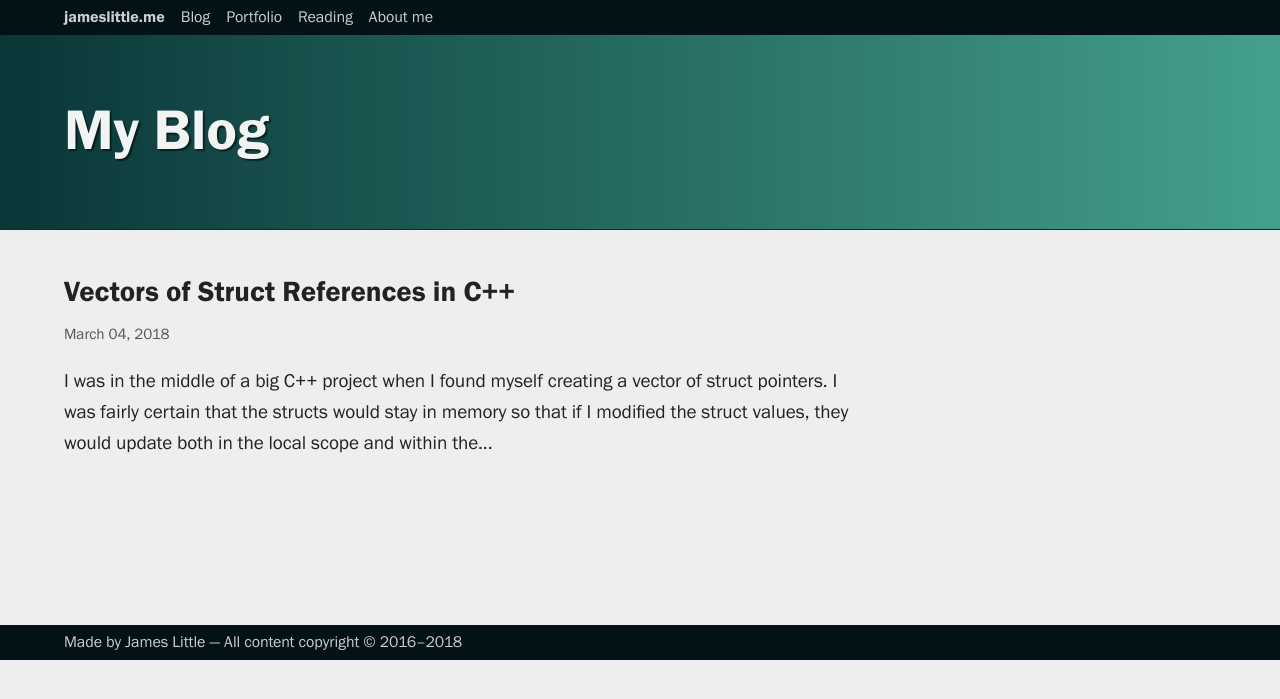
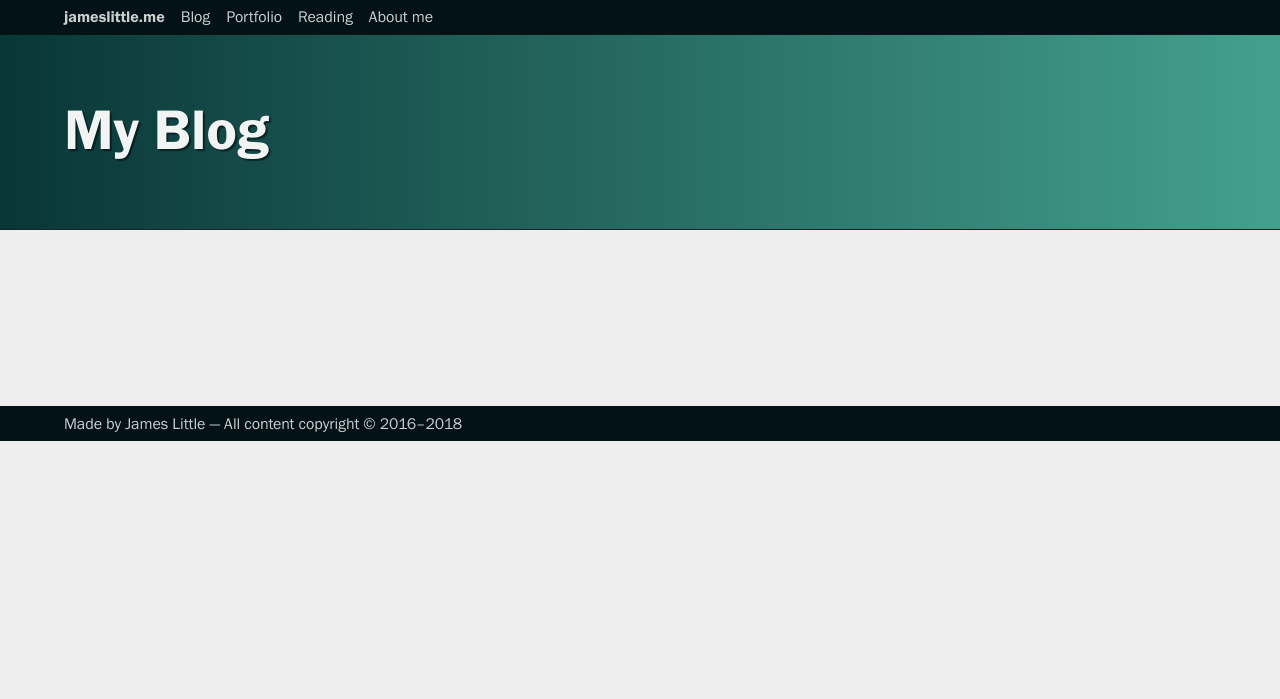
Before and after one commit to jameslittle230/jameslittle.me-archive, a Jekyll site: the page built from pages/blog.html, in a window 1280 px wide. Shown: the top 699 px of the page. Built offline with Jekyll 4.4.1, drawn with Linux system fonts in a browser that asks for light colours; comment, search, counter and statistics services are not loaded.

````diff
--- a/_config.yml
+++ b/_config.yml
@@ -26,7 +26,6 @@
 
 # Build settings
 markdown: kramdown
-gems:
 exclude:
   - Gemfile
   - Gemfile.lock
--- a/_posts/2018-03-04-vectors-of-struct-references-in-cpp.md
+++ /dev/null
@@ -1,52 +0,0 @@
----
-layout: post
-title:  "Vectors of Struct References in C++"
-date:   2018-03-04
----
-
-I was in the middle of a big C++ project when I found myself creating a vector of struct pointers. I was fairly certain that the structs would stay in memory so that if I modified the struct values, they would update both in the local scope and within the vector.
-
-I wasn't 100% sure that this was the case, though, and the program was complicated enough that if I gambled wrong, debugging it would be complicated. I wrote a small C++ program that acts as a reduce test case to prove that my assumption was correct.
-
-{% highlight c++ %}
-#include <vector>
-#include <iostream>
-
-struct CoordPair {
-    int x, y;
-
-    CoordPair() {
-        x = -1;
-        y = -1;
-    }
-
-    CoordPair(int newX, int newY) {
-        x = newX;
-        y = newY;
-    }
-};
-
-int main(int argc, char **argv) {
-    std::vector<CoordPair *> pairs;
-    CoordPair pair = CoordPair(5, 6);
-    pairs.push_back(&pair);
-
-    pair.x = 8;
-    pair.y = 12;
-
-    std::cout << "Pair coordinates: (" << pairs[0]->x << ", " << pairs[0]->y
-        << ")" << std::endl;
-
-    return 0;
-}
-{% endhighlight %}
-
-Finally, I compiled and ran it.
-
-```
-$ g++ test.cpp
-$ ./a.out
-Pair coordinates: (8, 12)
-```
-
-It works!
--- a/index.html
+++ b/index.html
@@ -7,7 +7,7 @@ title: Home
     <div class="header-text">
         <h1>Hi! I'm James Little.</h1>
         <p class="big-description">I'm a full-stack developer from Boston with a focus on user experience and interface design.</p>
-        <p class="links"><a href="https://github.com/jameslittle230">Github</a> &bullet; <a href="https://www.linkedin.com/in/james-little-230">LinkedIn</a> &bullet; <a href="https://twitter.com/jameslittle230">Twitter</a> &bullet; <a href="https://www.instagram.com/jameslittle230/">Instagram</a> &bullet; <a href="/files/resume/JamesLittleFall2017.pdf">Résumé</a></p>
+        <p class="links"><a href="https://github.com/jameslittle230">Github</a> &bullet; <a href="https://www.linkedin.com/in/james-little-230">LinkedIn</a> &bullet; <a href="https://twitter.com/jameslittle230">Twitter</a> &bullet; <a href="https://www.instagram.com/jameslittle230/">Instagram</a> &bullet; <a href="http://files.jameslittle.me/resume/JamesLittleFall2017.pdf">Résumé</a></p>
     </div>
 
     <div class="image-of-me">
````
Also changed, not shown: _includes/footer.html (+16 -0 lines), pages/404.md (added, +8 -0 lines), 2 other files.
